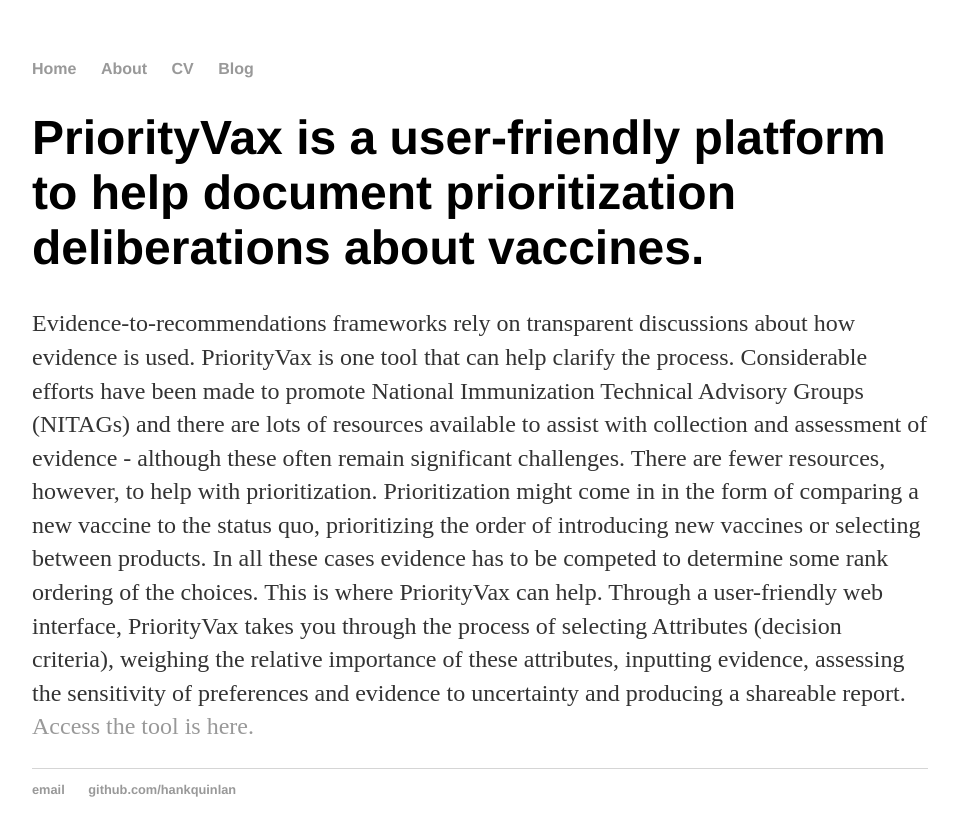
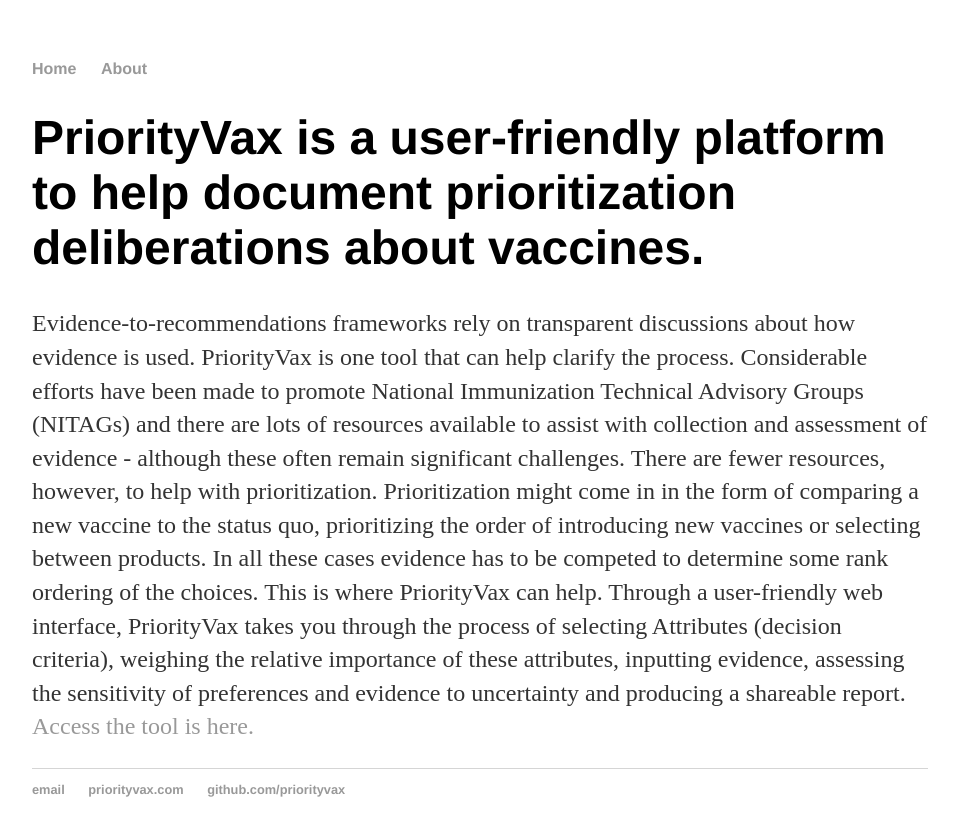
Before and after one commit to bjjmccormick/bjjmccormick.github.io, a Jekyll site: the page built from index.html, in a window 1280 px wide. Shown: the top 836 px of the page, without its empty margins (160-1119 px from the left). Built offline with Jekyll 4.4.1, drawn with Linux system fonts in a browser that asks for light colours.

Commit message:
Update default.html
change to PriorityVax

```diff
--- a/_layouts/default.html
+++ b/_layouts/default.html
@@ -10,8 +10,6 @@
 	    		<ul>
 	        		<li><a href="/">Home</a></li>
 		        	<li><a href="/about">About</a></li>
-	        		<li><a href="/cv">CV</a></li>
-	        		<li><a href="/blog">Blog</a></li>
 	    		</ul>
 			</nav>
 			<div class="container">
@@ -21,8 +19,9 @@
 			</div><!-- /.container -->
 			<footer>
 	    		<ul>
-	        		<li><a href="mailto:hankquinlanhub@gmail.com">email</a></li>
-	        		<li><a href="https://github.com/hankquinlan">github.com/hankquinlan</a></li>
+	        		<li><a href="mailto:...@....">email</a></li>
+        			<li><a href="https://priorityvax.com">priorityvax.com</a></li>
+            			<li><a href="https://github.com/priorityvax">github.com/priorityvax</a></li>
 				</ul>
 			</footer>
 		</body>
```
